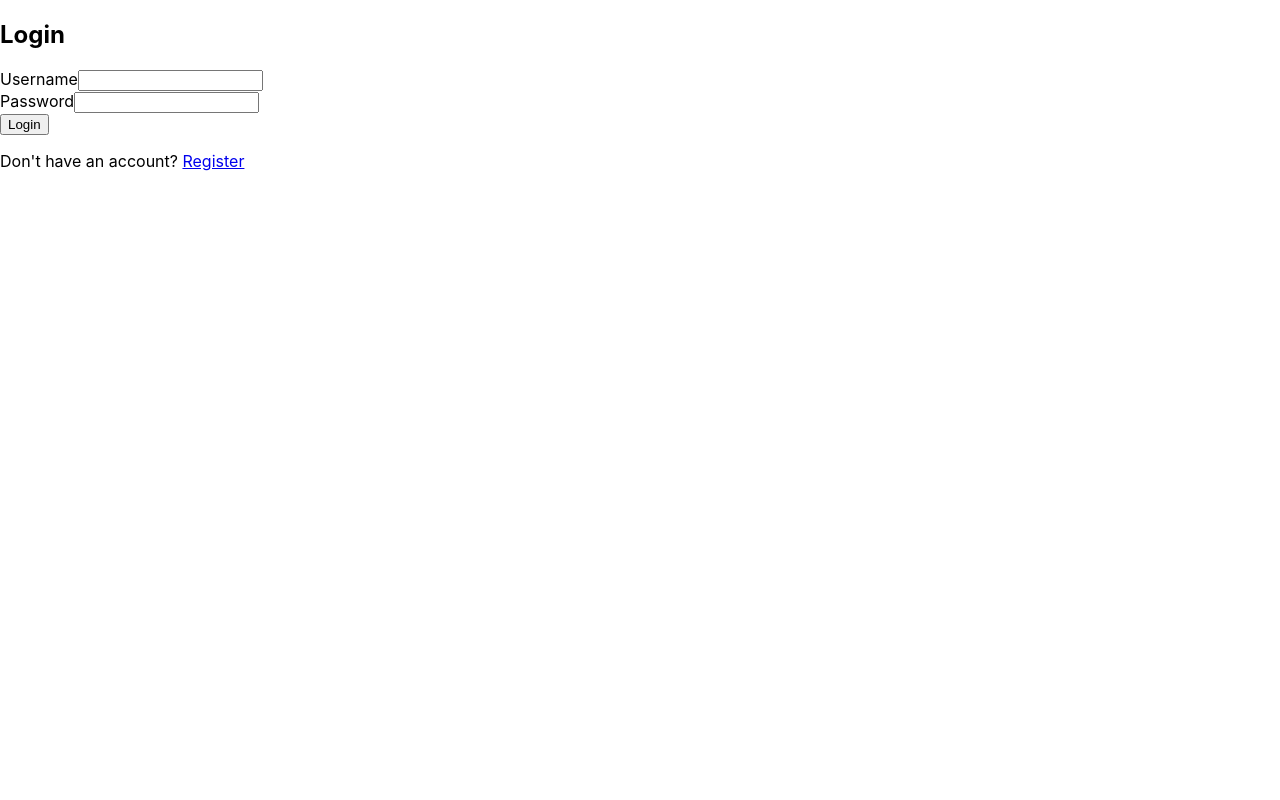
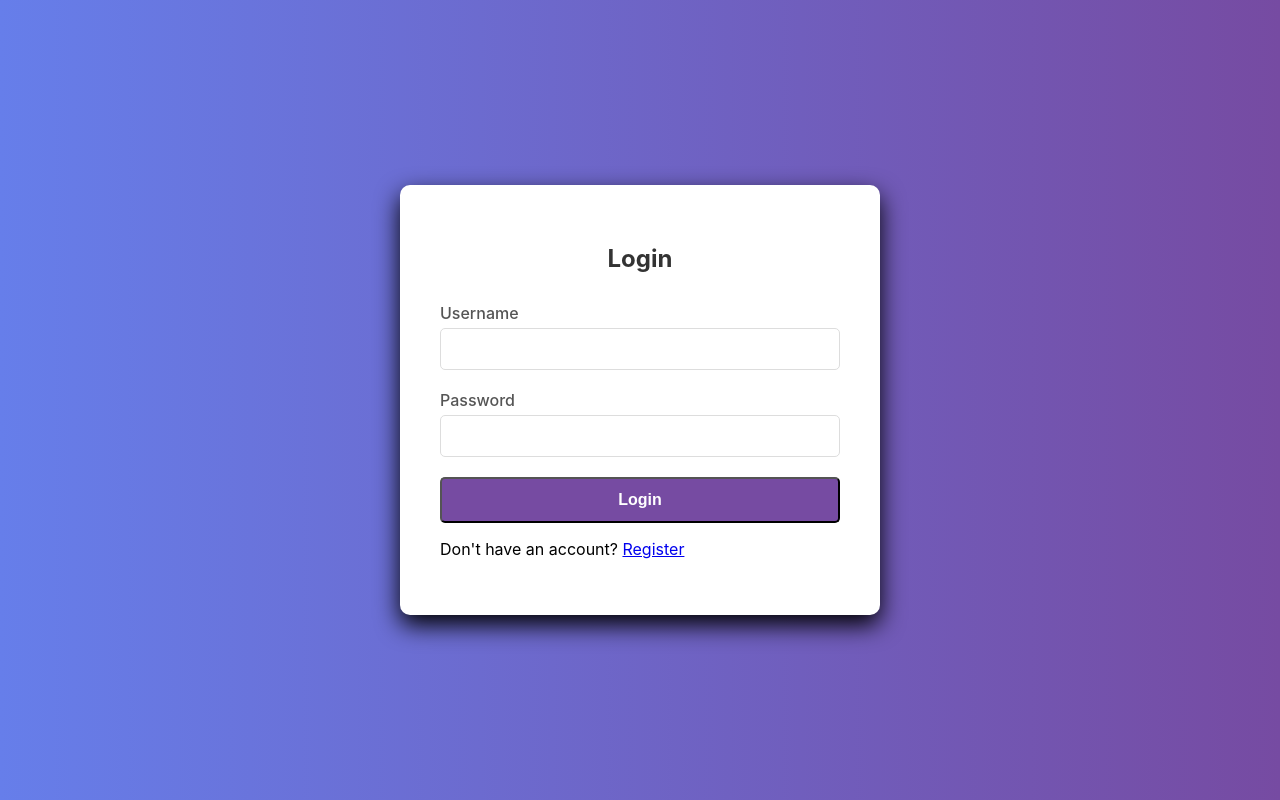
Before and after one commit to Gabrielkaos/Smart-Notes-React-App, a React (Create React App) app in the folder frontend/: page /login in a window 1280 px wide. Built offline with nearby package versions, Linux system fonts and the light colour scheme.

Commit message:
added css

```diff
--- /dev/null
+++ b/frontend/src/pages/Login.css
@@ -0,0 +1,58 @@
+.login-container{
+    min-height: 100vh;
+    display: flex;
+    align-items: center;
+    justify-content: center;
+    background: linear-gradient(90deg, #667eea 0%, #764ba2 100%);
+}
+
+.login-card{
+    background:white;
+    border-radius: 10px;
+    max-width: 400px;
+    width: 100%;
+    padding: 40px;
+    box-shadow: 0 10px 25px black;
+}
+
+.login-card h2{
+    text-align: center;
+    color: #333;
+    margin-bottom: 30px;
+}
+
+.form-group{
+    margin-bottom: 20px;
+}
+
+.form-group label{
+    display: block;
+    font-weight: 500;
+    color: #555;
+    margin-bottom: 5px;
+}
+
+.form-group input{
+    width: 100%;
+    padding: 12px;
+    border: 1px solid #ddd;
+    border-radius: 5px;
+    font-size: 14px;
+    box-sizing: border-box;
+}
+
+.form-group input:focus{
+    outline: none;
+    border-color: #764ba2;
+}
+
+.btn-primary{
+    width: 100%;
+    font-size: 16px;
+    font-weight: 600;
+    cursor: pointer;
+    border-radius: 5px;
+    color: white;
+    background:#764ba2;
+    padding: 12px;
+}
--- a/frontend/src/pages/Login.js
+++ b/frontend/src/pages/Login.js
@@ -1,6 +1,7 @@
 import { useContext, useState } from "react";
 import { AuthContext } from "../context/AuthContext";
 import { useNavigate, Link } from "react-router-dom";
+import "./Login.css"
 
 const Login = () =>{
     const [username, setUsername] = useState("")
@@ -23,25 +24,25 @@ const Login = () =>{
     }
 
     return (
-        <div>
-            <div>
+        <div className="login-container">
+            <div className="login-card">
                 <h2>Login</h2>
                 {error && <div>{error}</div>}
                 <form onSubmit={handleSubmit}>
-                    <div>
+                    <div className="form-group">
                         <label>Username</label>
                         <input required
                         value={username}
                         onChange={(e)=>setUsername(e.target.value)}/>
                     </div>
-                    <div>
+                    <div className="form-group">
                         <label>Password</label>
                         <input type="password"
                         value={password}
                         onChange={(e)=>setPassword(e.target.value)}/>
                     </div>
 
-                    <button type="submit">Login</button>
+                    <button type="submit" className="btn-primary">Login</button>
                 </form>
                 <p>
                     Don't have an account? <Link to="/register">Register</Link>
```
